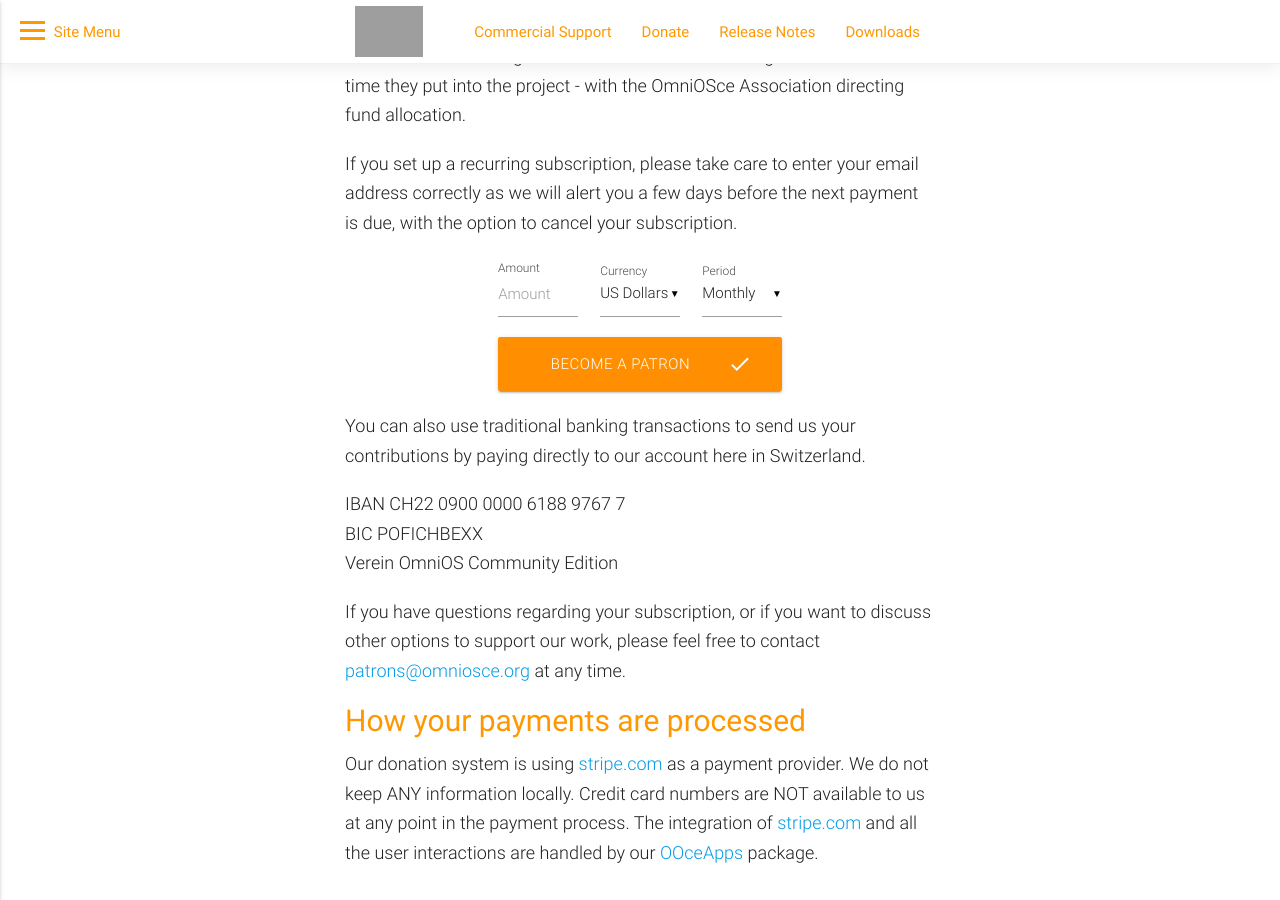
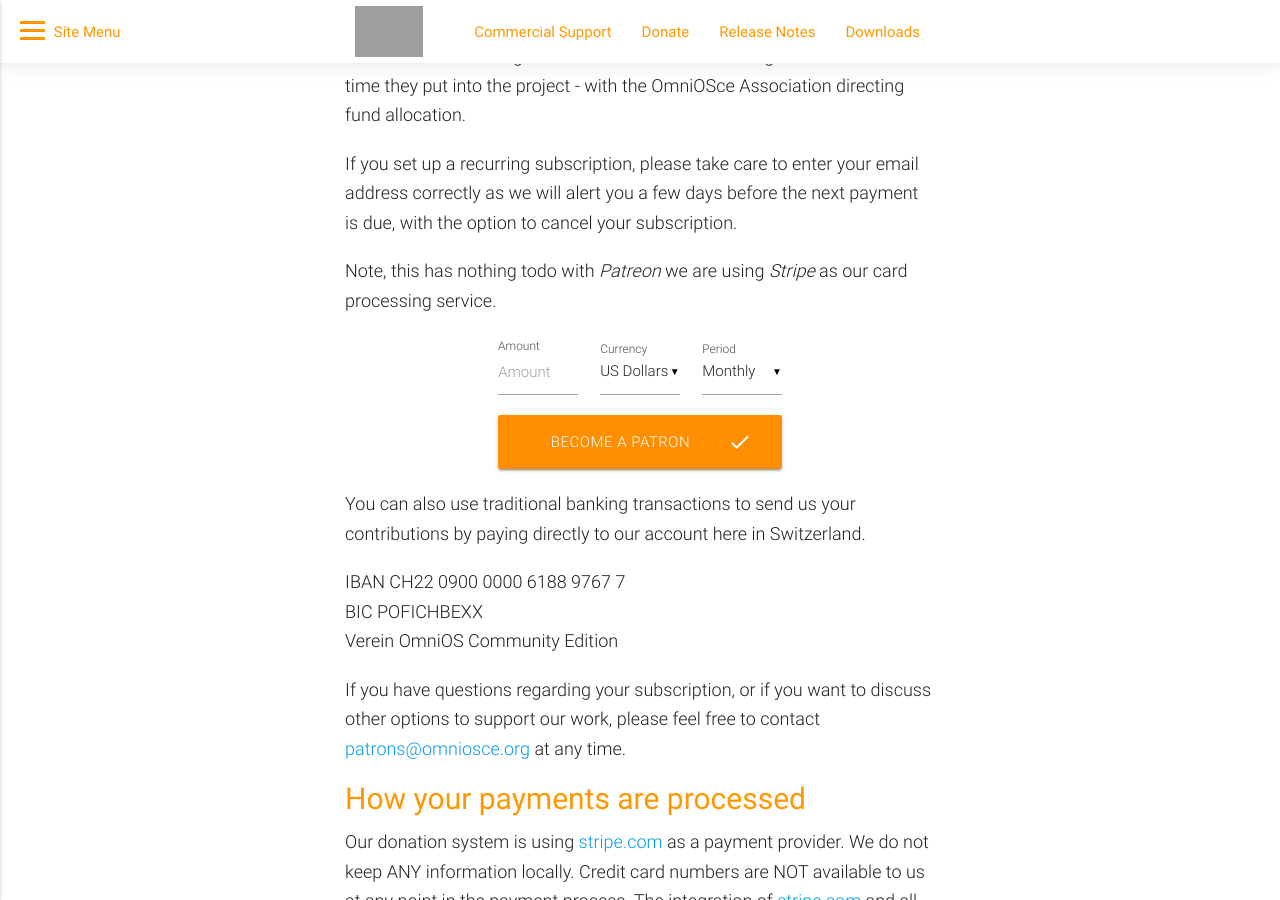
Before and after one commit to omniosorg/omniosorg.github.io, a Jekyll site: the page built from patron.md, in a window 1280 px wide and 900 px high, scrolled down 495 px. Built offline with Jekyll 4.4.1, drawn with Linux system fonts in a browser that asks for light colours; grey boxes are pictures that could not be loaded.

Commit message:
added note that this has nothing todo with Patreon

```diff
--- a/patron.md
+++ b/patron.md
@@ -27,6 +27,9 @@
 If you set up a recurring subscription, please take care to enter your email
 address correctly as we will alert you a few days before the next payment is
 due, with the option to cancel your subscription.
+
+Note, this has nothing todo with *Patreon* we are using *Stripe* as our card processing
+service.
 
 <form class="patron_form">
 <div class="row">
```
